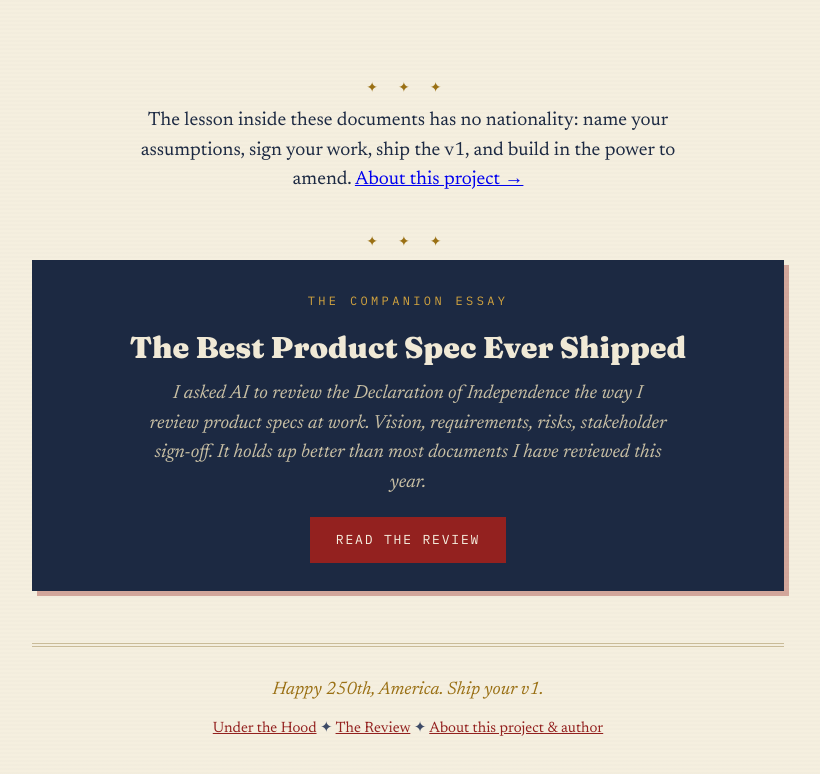
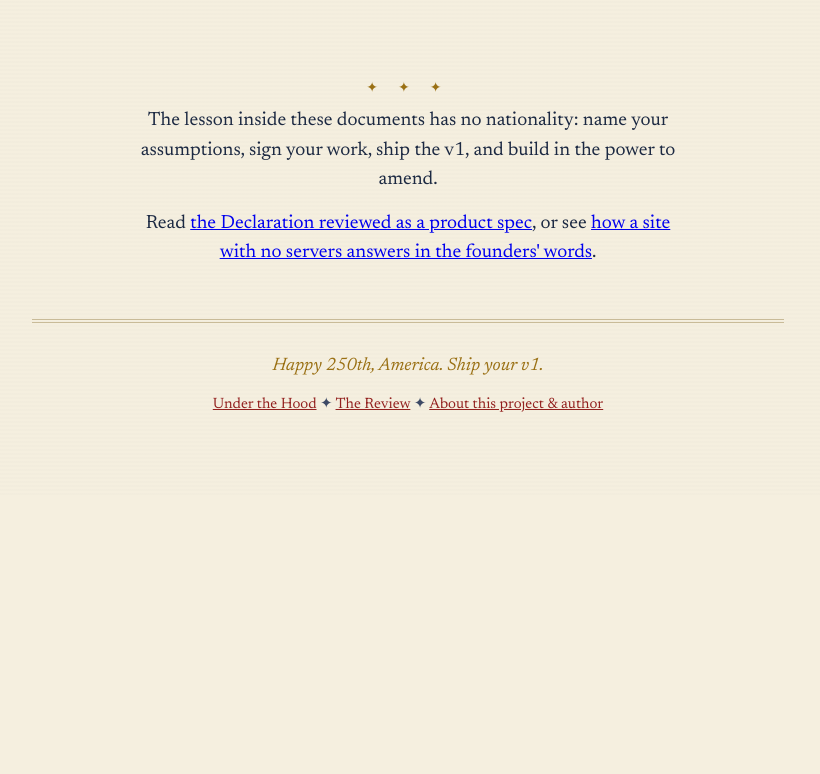
Before and after one commit to swapniltamse/ask-the-declaration, a website: page public/index.html in a window 1280 px wide. Shown: the part 1273-2047 px from the top of the page, without its empty margins (232-1052 px from the left). After the commit the page ends 1770 px from the top, so only its background shows below. Drawn offline with Linux system fonts and the light colour scheme.

Commit message:
let the declaration be the hero

```diff
--- a/public/index.html
+++ b/public/index.html
@@ -185,20 +185,6 @@
 }
 .lede{text-align:center;color:var(--ink-soft);font-style:italic;max-width:540px;margin:6px auto 30px}
 
-/* review teaser */
-.teaser{
-  border:2px solid var(--ink);background:var(--ink);color:#f0e9d6;
-  padding:30px 30px 26px;text-align:center;box-shadow:5px 5px 0 rgba(147,33,31,.35);
-}
-.teaser h2{color:#f0e9d6;font-size:30px}
-.teaser p{color:#c8bfa4;font-style:italic;max-width:520px;margin:8px auto 20px}
-.btn{
-  display:inline-block;background:var(--crimson);color:#f7f1e1;text-decoration:none;
-  font-family:'IBM Plex Mono',monospace;font-size:13px;letter-spacing:.14em;text-transform:uppercase;
-  padding:13px 26px;transition:transform .12s, background .15s;
-}
-.btn:hover{background:#b02a27;transform:translate(-1px,-1px)}
-
 /* world section — sits between masthead and search */
 .world{text-align:center;padding-top:34px}
 .world h2{font-size:28px;margin:12px 0 4px}
@@ -320,16 +306,9 @@
 
 <div class="divider">&#10022; &#10022; &#10022;</div>
 
-<p class="lede2" style="text-align:center;max-width:560px;margin:0 auto">The lesson inside these documents has no nationality: name your assumptions, sign your work, ship the v1, and build in the power to amend. <a href="about.html">About this project &rarr;</a></p>
+<p class="lede2" style="text-align:center;max-width:560px;margin:0 auto">The lesson inside these documents has no nationality: name your assumptions, sign your work, ship the v1, and build in the power to amend.</p>
 
-<div class="divider">&#10022; &#10022; &#10022;</div>
-
-<section class="teaser">
-  <div class="kicker" style="color:#d4a53f">The Companion Essay</div>
-  <h2>The Best Product Spec Ever Shipped</h2>
-  <p>I asked AI to review the Declaration of Independence the way I review product specs at work. Vision, requirements, risks, stakeholder sign-off. It holds up better than most documents I have reviewed this year.</p>
-  <a class="btn" href="review.html">Read the Review</a>
-</section>
+<p class="lede2" style="text-align:center;max-width:560px;margin:14px auto 0">Read <a href="review.html">the Declaration reviewed as a product spec</a>, or see <a href="how.html">how a site with no servers answers in the founders' words</a>.</p>
 
 <footer>
   <p class="motto">Happy 250th, America. Ship your v1.</p>
```
